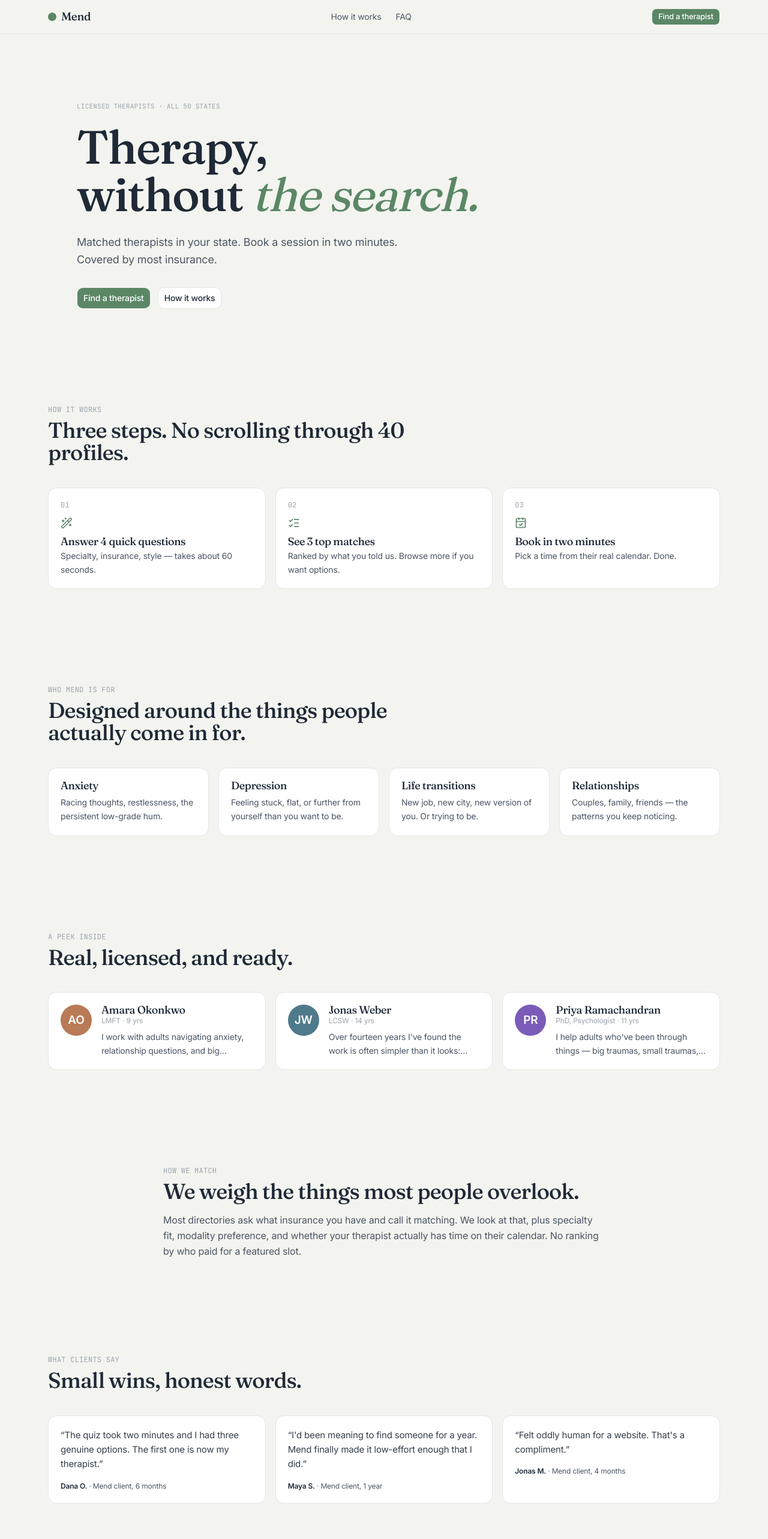
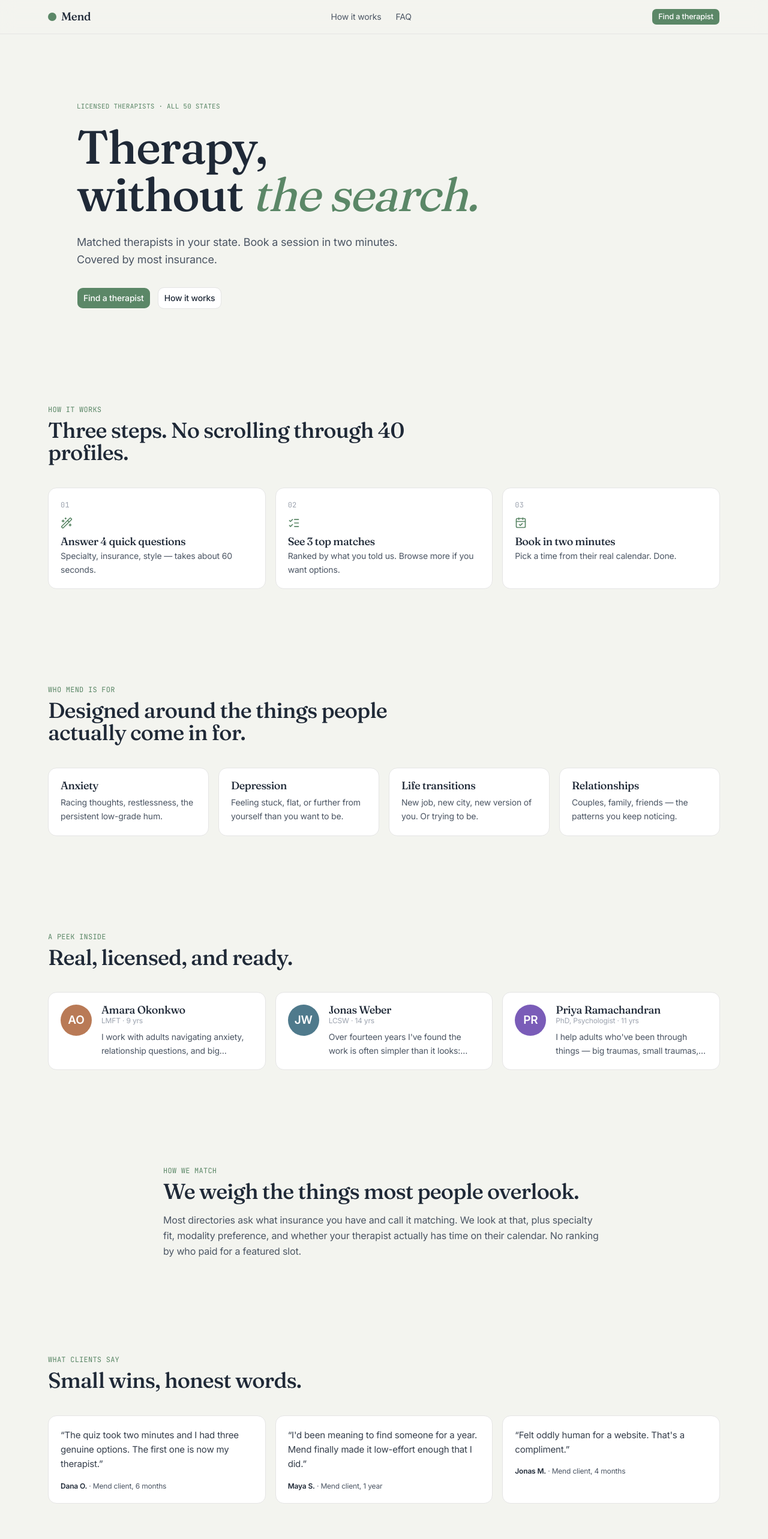
Before and after one commit to respawner8/mend, a Next.js app: page / in a window 1280 px wide. Shown: the top 2566 px of the page at 60% size. Built offline with nearby package versions, Linux system fonts and the light colour scheme.

Commit message:
fix: make uppercase section labels sage-colored for visibility
Was text-[var(--color-text-subtle)] (#9ca3af) which washed out against
the cream background. Switched to text-[var(--color-sage)] (#5b8767)
everywhere the 'mono + uppercase' pattern is used for section labels.

```diff
--- a/app/matches/page.tsx
+++ b/app/matches/page.tsx
@@ -25,7 +25,7 @@ export default async function MatchesPage({
       <SiteHeader />
       <main className="mx-auto max-w-5xl px-4 py-10">
         <div className="mb-2">
-          <p className="mono mb-2 text-xs uppercase tracking-[0.12em] text-[var(--color-text-subtle)]">Your matches</p>
+          <p className="mono mb-2 text-xs uppercase tracking-[0.12em] text-[var(--color-sage)]">Your matches</p>
           <h1 className="display text-4xl text-[var(--color-ink)]">Three therapists for you.</h1>
         </div>
         <div className="mt-4">
--- a/app/not-found.tsx
+++ b/app/not-found.tsx
@@ -7,7 +7,7 @@ export default function NotFound() {
     <>
       <SiteHeader />
       <main className="mx-auto flex min-h-[60vh] max-w-xl flex-col items-center justify-center px-4 text-center">
-        <p className="mono mb-2 text-xs uppercase tracking-[0.12em] text-[var(--color-text-subtle)]">404</p>
+        <p className="mono mb-2 text-xs uppercase tracking-[0.12em] text-[var(--color-sage)]">404</p>
         <h1 className="display text-4xl text-[var(--color-ink)]">Page not found.</h1>
         <p className="mt-3 text-[var(--color-text-muted)]">The page you&rsquo;re looking for doesn&rsquo;t exist or has been moved.</p>
         <Button render={<Link href="/" />} className="mt-6 bg-[var(--color-sage)] text-white hover:bg-[var(--color-sage-deep)]">
--- a/components/booking/booking-form.tsx
+++ b/components/booking/booking-form.tsx
@@ -73,7 +73,7 @@ export function BookingForm({
             A confirmation is on its way to {email}. {therapist.firstName} will reach out before your session with the session link or address.
           </p>
           <div className="mx-auto mt-6 max-w-sm rounded-xl border border-[var(--color-border)] bg-[var(--color-bg)] p-4 text-left text-sm">
-            <div className="mono mb-1 text-[11px] uppercase tracking-[0.12em] text-[var(--color-text-subtle)]">What to expect</div>
+            <div className="mono mb-1 text-[11px] uppercase tracking-[0.12em] text-[var(--color-sage)]">What to expect</div>
             <ul className="mt-2 space-y-1.5 text-[var(--color-ink)]/90">
               <li>• First session is typically 50 minutes, getting to know each other.</li>
               <li>• You can reschedule up to 24 hours ahead.</li>
--- a/components/landing/faq.tsx
+++ b/components/landing/faq.tsx
@@ -23,7 +23,7 @@ const faq = [
 export function Faq() {
   return (
     <section id="faq" className="mx-auto max-w-3xl px-4 py-20">
-      <p className="mono mb-2 text-xs uppercase tracking-[0.12em] text-[var(--color-text-subtle)]">FAQ</p>
+      <p className="mono mb-2 text-xs uppercase tracking-[0.12em] text-[var(--color-sage)]">FAQ</p>
       <h2 className="display text-3xl text-[var(--color-ink)] md:text-4xl mb-8">Questions we hear most.</h2>
       <Accordion className="w-full">
         {faq.map((item, i) => (
--- a/components/landing/featured-strip.tsx
+++ b/components/landing/featured-strip.tsx
@@ -6,7 +6,7 @@ export function FeaturedStrip() {
   return (
     <section className="mx-auto max-w-6xl px-4 py-20">
       <div className="mb-10 max-w-2xl">
-        <p className="mono mb-2 text-xs uppercase tracking-[0.12em] text-[var(--color-text-subtle)]">A peek inside</p>
+        <p className="mono mb-2 text-xs uppercase tracking-[0.12em] text-[var(--color-sage)]">A peek inside</p>
         <h2 className="display text-3xl text-[var(--color-ink)] md:text-4xl">Real, licensed, and ready.</h2>
       </div>
       <div className="grid grid-cols-1 gap-4 md:grid-cols-3">
--- a/components/landing/hero.tsx
+++ b/components/landing/hero.tsx
@@ -10,7 +10,7 @@ export function Hero() {
         style={{ background: "var(--color-sage-soft)", opacity: 0.55, filter: "blur(8px)" }}
       />
       <div className="relative mx-auto max-w-5xl">
-        <div className="mono mb-5 text-[11px] uppercase tracking-[0.08em] text-[var(--color-text-subtle)]">
+        <div className="mono mb-5 text-[11px] uppercase tracking-[0.08em] text-[var(--color-sage)]">
           LICENSED THERAPISTS · ALL 50 STATES
         </div>
         <h1 className="display text-5xl text-[var(--color-ink)] md:text-7xl lg:text-[78px]">
--- a/components/landing/how-we-match.tsx
+++ b/components/landing/how-we-match.tsx
@@ -1,7 +1,7 @@
 export function HowWeMatch() {
   return (
     <section className="mx-auto max-w-3xl px-4 py-20">
-      <p className="mono mb-2 text-xs uppercase tracking-[0.12em] text-[var(--color-text-subtle)]">How we match</p>
+      <p className="mono mb-2 text-xs uppercase tracking-[0.12em] text-[var(--color-sage)]">How we match</p>
       <h2 className="display text-3xl text-[var(--color-ink)] md:text-4xl">We weigh the things most people overlook.</h2>
       <p className="mt-4 text-[var(--color-text-muted)] leading-relaxed">
         Most directories ask what insurance you have and call it matching. We look at that, plus specialty fit,
--- a/components/landing/testimonials.tsx
+++ b/components/landing/testimonials.tsx
@@ -11,7 +11,7 @@ export function Testimonials() {
   return (
     <section className="mx-auto max-w-6xl px-4 py-20">
       <div className="mb-10 max-w-2xl">
-        <p className="mono mb-2 text-xs uppercase tracking-[0.12em] text-[var(--color-text-subtle)]">What clients say</p>
+        <p className="mono mb-2 text-xs uppercase tracking-[0.12em] text-[var(--color-sage)]">What clients say</p>
         <h2 className="display text-3xl text-[var(--color-ink)] md:text-4xl">Small wins, honest words.</h2>
       </div>
       <div className="grid grid-cols-1 gap-4 md:grid-cols-3">
--- a/components/landing/three-step.tsx
+++ b/components/landing/three-step.tsx
@@ -10,7 +10,7 @@ export function ThreeStep() {
   return (
     <section id="how" className="mx-auto max-w-6xl px-4 py-20">
       <div className="mb-10 max-w-2xl">
-        <p className="mono mb-2 text-xs uppercase tracking-[0.12em] text-[var(--color-text-subtle)]">How it works</p>
+        <p className="mono mb-2 text-xs uppercase tracking-[0.12em] text-[var(--color-sage)]">How it works</p>
         <h2 className="display text-3xl text-[var(--color-ink)] md:text-4xl">Three steps. No scrolling through 40 profiles.</h2>
       </div>
       <div className="grid grid-cols-1 gap-4 md:grid-cols-3">
--- a/components/landing/who-we-help.tsx
+++ b/components/landing/who-we-help.tsx
@@ -9,7 +9,7 @@ export function WhoWeHelp() {
   return (
     <section className="mx-auto max-w-6xl px-4 py-20">
       <div className="mb-10 max-w-2xl">
-        <p className="mono mb-2 text-xs uppercase tracking-[0.12em] text-[var(--color-text-subtle)]">Who Mend is for</p>
+        <p className="mono mb-2 text-xs uppercase tracking-[0.12em] text-[var(--color-sage)]">Who Mend is for</p>
         <h2 className="display text-3xl text-[var(--color-ink)] md:text-4xl">Designed around the things people actually come in for.</h2>
       </div>
       <div className="grid grid-cols-1 gap-4 sm:grid-cols-2 lg:grid-cols-4">
--- a/components/therapist/availability-calendar.tsx
+++ b/components/therapist/availability-calendar.tsx
@@ -42,7 +42,7 @@ export function AvailabilityCalendar({
 
   return (
     <div className="rounded-xl border border-[var(--color-border)] bg-[var(--color-surface)] p-5">
-      <div className="mono mb-4 text-xs uppercase tracking-[0.12em] text-[var(--color-text-subtle)]">Availability</div>
+      <div className="mono mb-4 text-xs uppercase tracking-[0.12em] text-[var(--color-sage)]">Availability</div>
       <div className="space-y-4">
         {byDay.map(([day, times]) => (
           <div key={day}>
--- a/components/therapist/profile-header.tsx
+++ b/components/therapist/profile-header.tsx
@@ -21,12 +21,12 @@ export function ProfileHeader({ therapist }: { therapist: Therapist }) {
         <p className="text-[var(--color-ink)]/90 leading-relaxed">{therapist.bio}</p>
 
         <div>
-          <div className="mono mb-2 text-xs uppercase tracking-[0.12em] text-[var(--color-text-subtle)]">My approach</div>
+          <div className="mono mb-2 text-xs uppercase tracking-[0.12em] text-[var(--color-sage)]">My approach</div>
           <p className="text-[var(--color-ink)]/90 leading-relaxed">{therapist.approach}</p>
         </div>
 
         <div>
-          <div className="mono mb-2 text-xs uppercase tracking-[0.12em] text-[var(--color-text-subtle)]">Focus areas</div>
+          <div className="mono mb-2 text-xs uppercase tracking-[0.12em] text-[var(--color-sage)]">Focus areas</div>
           <div className="flex flex-wrap gap-1.5">
             {therapist.specialties.map(s => (
               <span key={s} className="rounded-full border border-[var(--color-border)] bg-[var(--color-surface-2)] px-3 py-1 text-xs text-[var(--color-ink)]">
@@ -38,13 +38,13 @@ export function ProfileHeader({ therapist }: { therapist: Therapist }) {
 
         <div className="grid gap-4 sm:grid-cols-2">
           <div>
-            <div className="mono mb-2 text-xs uppercase tracking-[0.12em] text-[var(--color-text-subtle)]">Session modes</div>
+            <div className="mono mb-2 text-xs uppercase tracking-[0.12em] text-[var(--color-sage)]">Session modes</div>
             <div className="text-sm text-[var(--color-ink)]/90">
               {therapist.modes.map(m => modeLabels[m]).join(" · ")}
             </div>
           </div>
           <div>
-            <div className="mono mb-2 text-xs uppercase tracking-[0.12em] text-[var(--color-text-subtle)]">Insurance</div>
+            <div className="mono mb-2 text-xs uppercase tracking-[0.12em] text-[var(--color-sage)]">Insurance</div>
             <div className="text-sm text-[var(--color-ink)]/90">
               {therapist.insurances.map(i => insuranceLabels[i]).join(", ")}
               {therapist.price && <> · ${therapist.price} self-pay</>}
```
